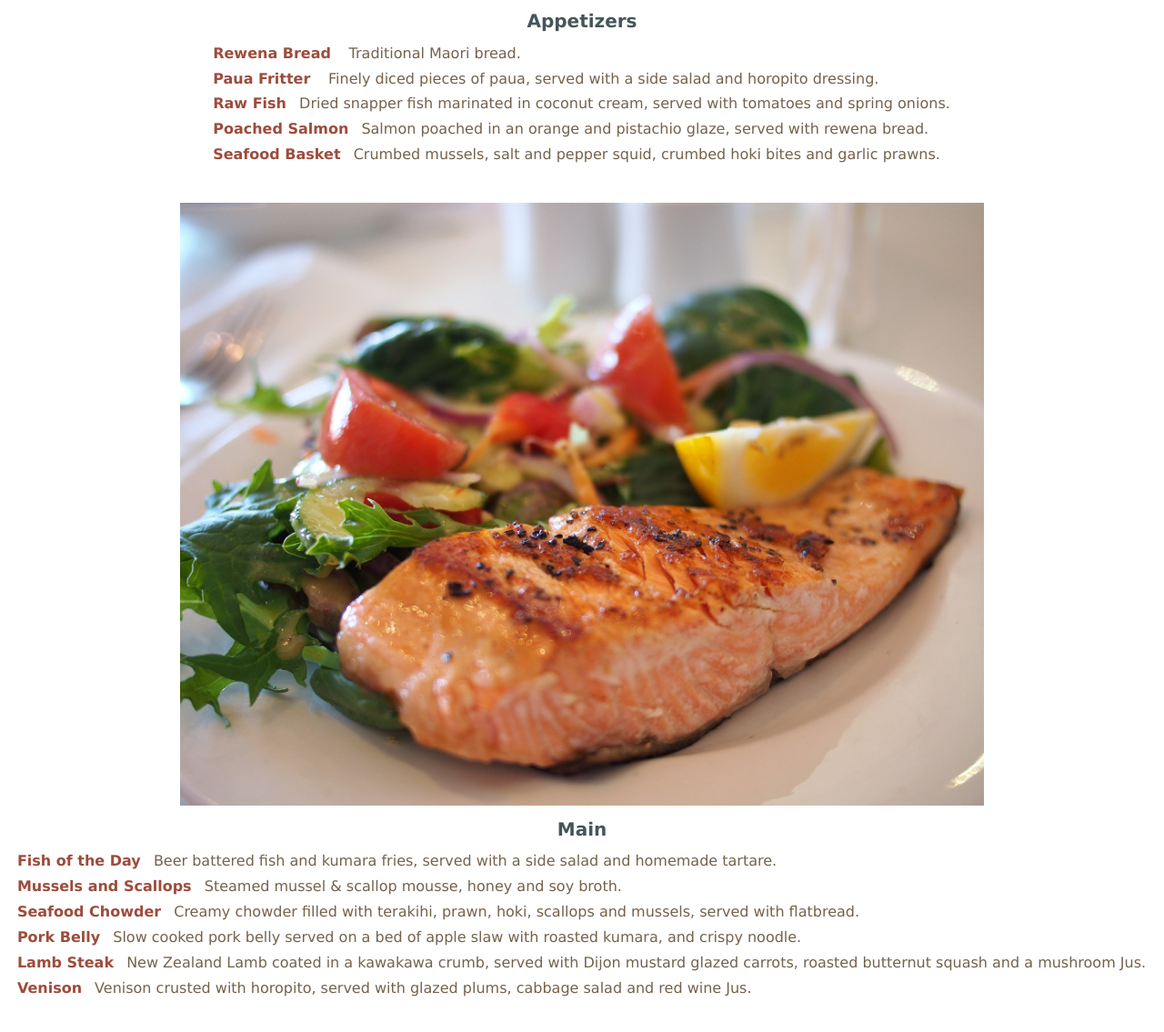
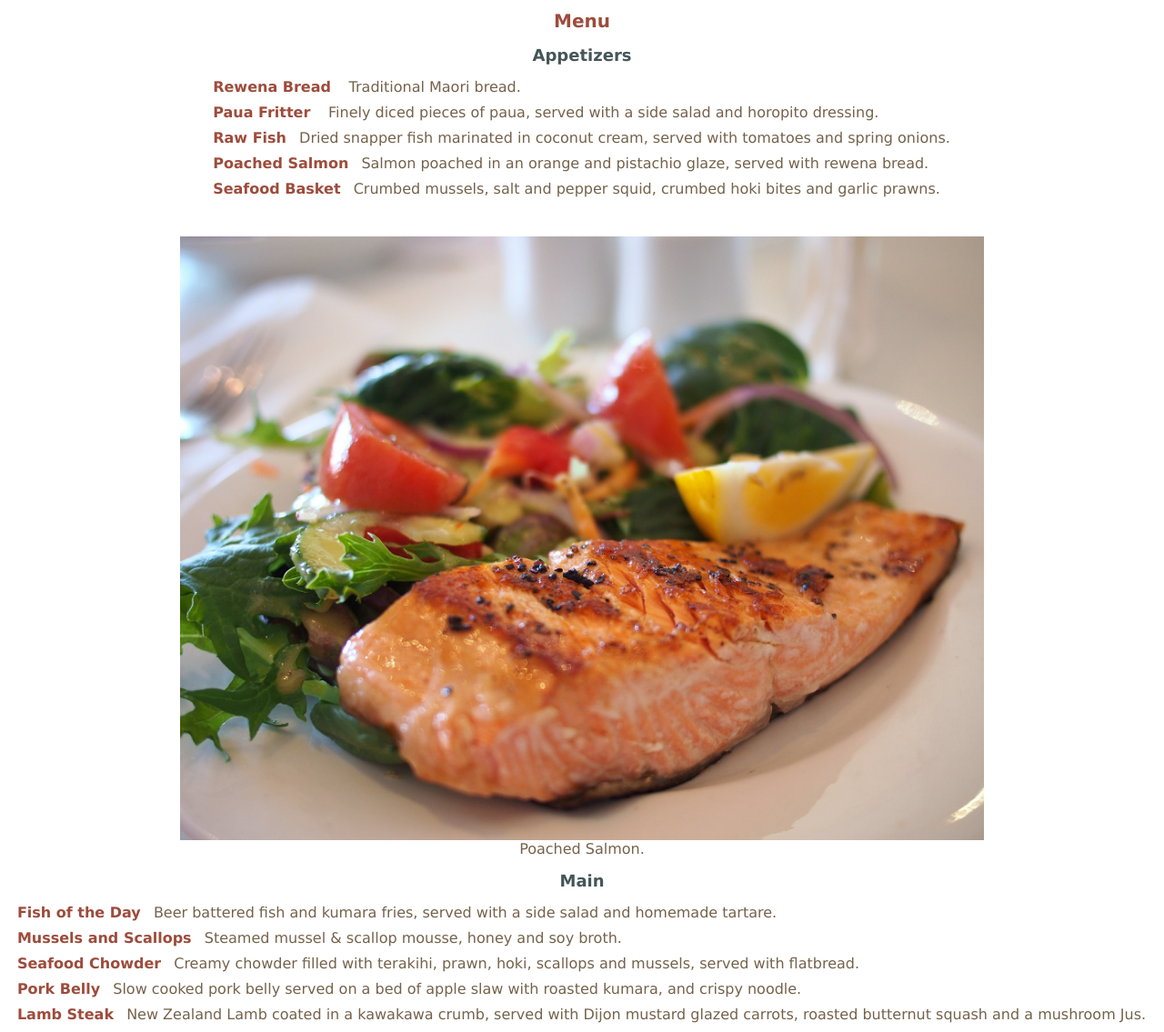
Before and after one commit to WebDevRoxy/HaukauRestaurant, a PHP site: page /Menu.html in a window 1280 px wide. Shown: the part 453-1588 px from the top of the page at 91% size. Run offline with PHP 8.4, Linux system fonts and the light colour scheme.

Commit message:
Save before CSS Reformat
Saving before CSS reformating

```diff
--- a/Hours.html
+++ b/Hours.html
@@ -23,7 +23,7 @@
             <li style="float: right"><a href='C:/Projects/HaukaiRestaurant/Contact.html'>Contact</a></li>
         </ul>
     </div>
-    <div class=hours>
+    <div class="hours">
         <h1>Hours</h1>
         <h2><span>Open:</span> 6pm to 10pm, Monday to Thursday
             <br>
--- a/Menu.css
+++ b/Menu.css
@@ -4,6 +4,13 @@ li span {
     padding-left: 1.1vw;
     background-color: white;
 }
+
+figcaption {
+    color: #75624B;
+    display: block;
+    margin-bottom: 0.7vw;
+    text-align: center;
+  }
 
 body {
     text-align: center;
@@ -36,6 +43,11 @@ img {
 }
 
 .menuContainer h1 {
+    font-size: 2.2vw;
+    color: #9D4C3C;
+}
+
+.menuContainer h2 {
     font-size: 2.2vw;
     color: #445659;
 }
@@ -73,8 +85,17 @@ img {
         font-size: 20px;
     }
 
+    .menuContainer h2 {
+        font-size: 18px;
+    }
+
     img {
         width: 70%;
+    }
+
+
+    figcaption {
+        font-size: 16px;
     }
 }
 
@@ -95,11 +116,19 @@ img {
         font-size: 14px;
     }
 
-    .menuContainer h1 {
+    .menuContainer h2 {
         font-size: 18px;
+    }
+
+    .menuContainer h2 {
+        font-size: 16px;
     }
 
     img {
         width: 90%;
     }
+
+    figcaption {
+        font-size: 14px;
+    }
 }
--- a/Menu.html
+++ b/Menu.html
@@ -1,20 +1,18 @@
 <!DOCTYPE html>
 <html lang="en">
-
     <head>
         <meta charset="utf-8" name="viewport" content="width=device-width, initial-scale=1.0">>
         <title>Menu</title>
-    <link rel="stylesheet" type="text/css" href="Menu.css" />
-    <link rel="stylesheet" type="text/css" href="NavBar.css" />
+        <link rel="stylesheet" type="text/css" href="Menu.css"/>
+        <link rel="stylesheet" type="text/css" href="NavBar.css"/>
     </head>
-
     <body>
         <div class="logo">
             <a href='C:/Projects/HaukaiRestaurant/HomePage.html'>
                 <img src="C:/Projects/HaukaiRestaurant/images/Logo.png" alt="The Haukai Restaurant's Logo" max-width="100%">
             </a>
         </div>
-    <link rel="stylesheet" type="text/css" href="Menu.css" />
+        <link rel="stylesheet" type="text/css" href="Menu.css"/>
         <div class="nav">
             <ul>
                 <li><a href='C:/Projects/HaukaiRestaurant/HomePage.html'>Home</a></li>
@@ -25,77 +23,69 @@
             </ul>
         </div>
         <div class="menuContainer">
+            <div class="menu">
+                <h1>Menu</h1>
+            </div>
             <div class="appetizers">
-            <h1>Appetizers</h1>
+                <h2>Appetizers</h2>
                 <div class="wrapper">
                     <ul>
                         <li>Rewena Bread <span>Traditional Maori bread.</span></li>
-                    <li>Paua Fritter <span>Finely diced pieces of paua, served with a side salad and horopito
-                            dressing.</span></li>
-                    <li>Raw Fish<span>Dried snapper fish marinated in coconut cream, served with tomatoes and spring
-                            onions.</span></li>
-                    <li>Poached Salmon<span>Salmon poached in an orange and pistachio glaze, served with rewena
-                            bread.</span></li>
-                    <li>Seafood Basket<span>Crumbed mussels, salt and pepper squid, crumbed hoki bites and garlic
-                            prawns.</span></li>
+                        <li>Paua Fritter <span>Finely diced pieces of paua, served with a side salad and horopito dressing.</span></li>
+                        <li>Raw Fish<span>Dried snapper fish marinated in coconut cream, served with tomatoes and spring onions.</span></li>
+                        <li>Poached Salmon<span>Salmon poached in an orange and pistachio glaze, served with rewena bread.</span></li>
+                        <li>Seafood Basket<span>Crumbed mussels, salt and pepper squid, crumbed hoki bites and garlic prawns.</span></li>
                     </ul>
                 </div>
                 <br>
                 <div class="imgFlexbox">
-                <img src="C:/Projects/HaukaiRestaurant/images/appetizers.jpg" alt="Appetizer">
+                    <img src="C:/Projects/HaukaiRestaurant/images/appetizers.jpg" alt="Appetizer, poached salmon">
                 </div>
                 <figcaption>
-
+                    Poached Salmon.
                 </figcaption>
             </div>
             <div class="mains">
-            <h1>Main</h1>
+                <h2>Main</h2>
                 <div class="wrapper">
                     <ul>
-                    <li>Fish of the Day<span>Beer battered fish and kumara fries, served with a side salad and homemade
-                            tartare.</span></li>
+                        <li>Fish of the Day<span>Beer battered fish and kumara fries, served with a side salad and homemade tartare.</span></li>
                         <li>Mussels and Scallops<span>Steamed mussel & scallop mousse, honey and soy broth.</span></li>
-                    <li>Seafood Chowder<span>Creamy chowder filled with terakihi, prawn, hoki, scallops and mussels,
-                            served with flatbread.</span></li>
-                    <li>Pork Belly<span>Slow cooked pork belly served on a bed of apple slaw with roasted kumara, and
-                            crispy noodle.</span></li>
-                    <li>Lamb Steak<span>New Zealand Lamb coated in a kawakawa crumb, served with Dijon mustard glazed
-                            carrots, roasted butternut
+                        <li>Seafood Chowder<span>Creamy chowder filled with terakihi, prawn, hoki, scallops and mussels, served with flatbread.</span></li>
+                        <li>Pork Belly<span>Slow cooked pork belly served on a bed of apple slaw with roasted kumara, and crispy noodle.</span></li>
+                        <li>Lamb Steak<span>New Zealand Lamb coated in a kawakawa crumb, served with Dijon mustard glazed carrots, roasted butternut
                             squash and a mushroom Jus.</span></li>
-                    <li>Venison<span>Venison crusted with horopito, served with glazed plums, cabbage salad and red wine
-                            Jus.</span></li>
+                        <li>Venison<span>Venison crusted with horopito, served with glazed plums, cabbage salad and red wine Jus.</span></li>
                     </ul>
                 </div>
                 <br>
                 <div class="imgFlexbox">
-                <img src="C:/Projects/HaukaiRestaurant/images/main.jpg" alt="Main">
+                    <img src="C:/Projects/HaukaiRestaurant/images/main.jpg" alt="Main, fish of the day">
                 </div>
                 <figcaption>
-
+                    Fish of the Day.
                 </figcaption>
             </div>
             <div class="dessert">
-            <h1>Dessert</h1>
+                <h2>Dessert</h2>
                 <div class="wrapper">
                     <ul>
                         <li>Kapiti Ice Cream<span>Check for daily specials.</span></li>
-                    <li>Steam Pudding<span>Golden syrup flavoured steam pudding, served with vanilla ice cream.</span>
-                    </li>
-                    <li>Mini Pavlova<span>Mini Pavlova served with kawakawa and lemon infused cream and fresh
-                            fruit.</span></li>
+                        <li>Steam Pudding<span>Golden syrup flavoured steam pudding, served with vanilla ice cream.</span></li>
+                        <li>Mini Pavlova<span>Mini Pavlova served with kawakawa and lemon infused cream and fresh fruit.</span></li>
                         <li>Banoffee Pie<span>Toffee, fresh bananas and fresh cream.</span></li>
                     </ul>
                 </div>
                 <br>
                 <div class="imgFlexbox">
-                <img src="C:/Projects/HaukaiRestaurant/images/dessert.jpg" alt="Dessert">
+                    <img src="C:/Projects/HaukaiRestaurant/images/dessert.jpg" alt="Dessert, mini pavlova">
                 </div>
                 <figcaption>
-
+                    Mini Pavlova.
                 </figcaption>
             </div>
             <div class="beverages">
-            <h1>Beverages</h1>
+                <h2>Beverages</h2>
                 <div class="red">
                     <h3>Red</h3>
                     <div class="wrapper">
@@ -154,13 +144,12 @@
                 </div>
                 <br>
                 <div class="imgFlexbox">
-                <img src="C:/Projects/HaukaiRestaurant/images/drinks.jpg" alt="Drink">
+                    <img src="C:/Projects/HaukaiRestaurant/images/drinks.jpg" alt="Drinks">
                 </div>
                 <figcaption>
-
+                    Juice.
                 </figcaption>
             </div>
         </div>
     </body>
-
 </html>
```
Also changed, not shown: HomePage.css (+25 -1 lines), HomePage.html (+35 -6 lines). Lines whose indentation alone changed are shown as unchanged.
